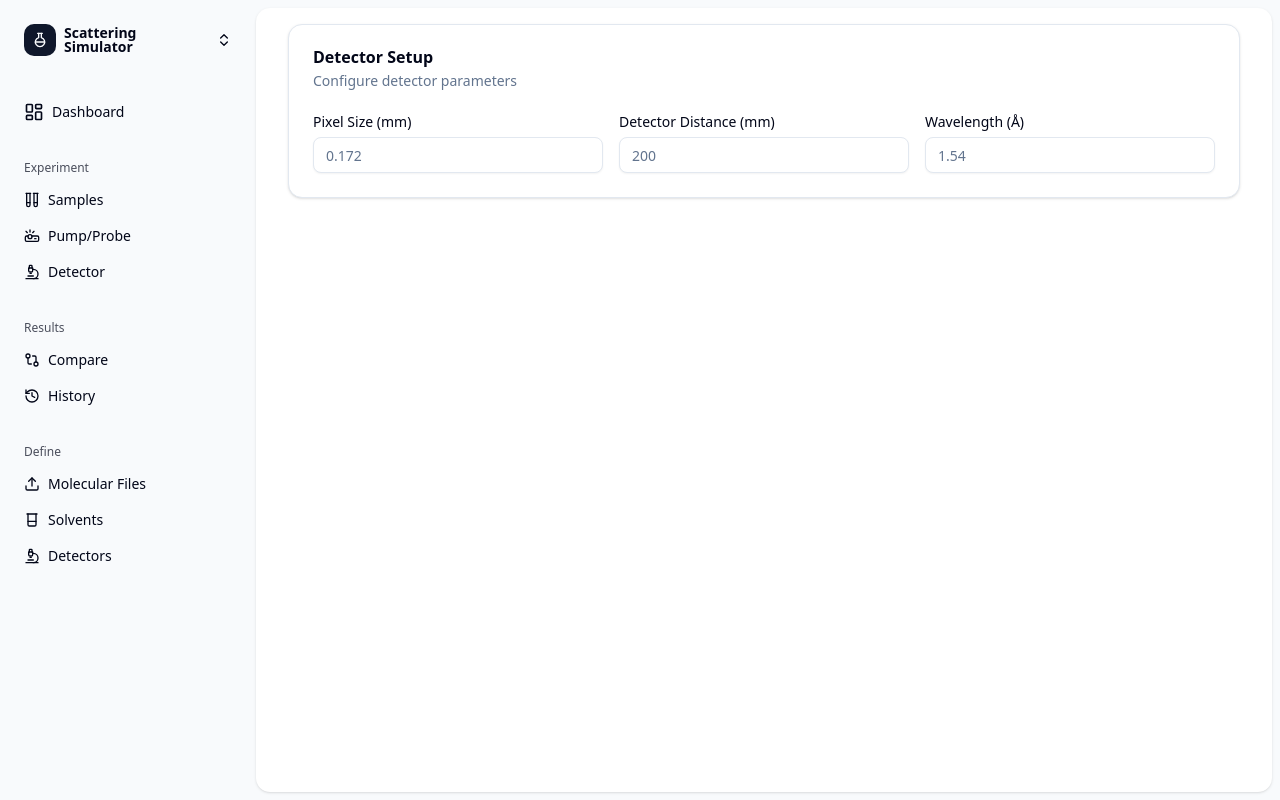
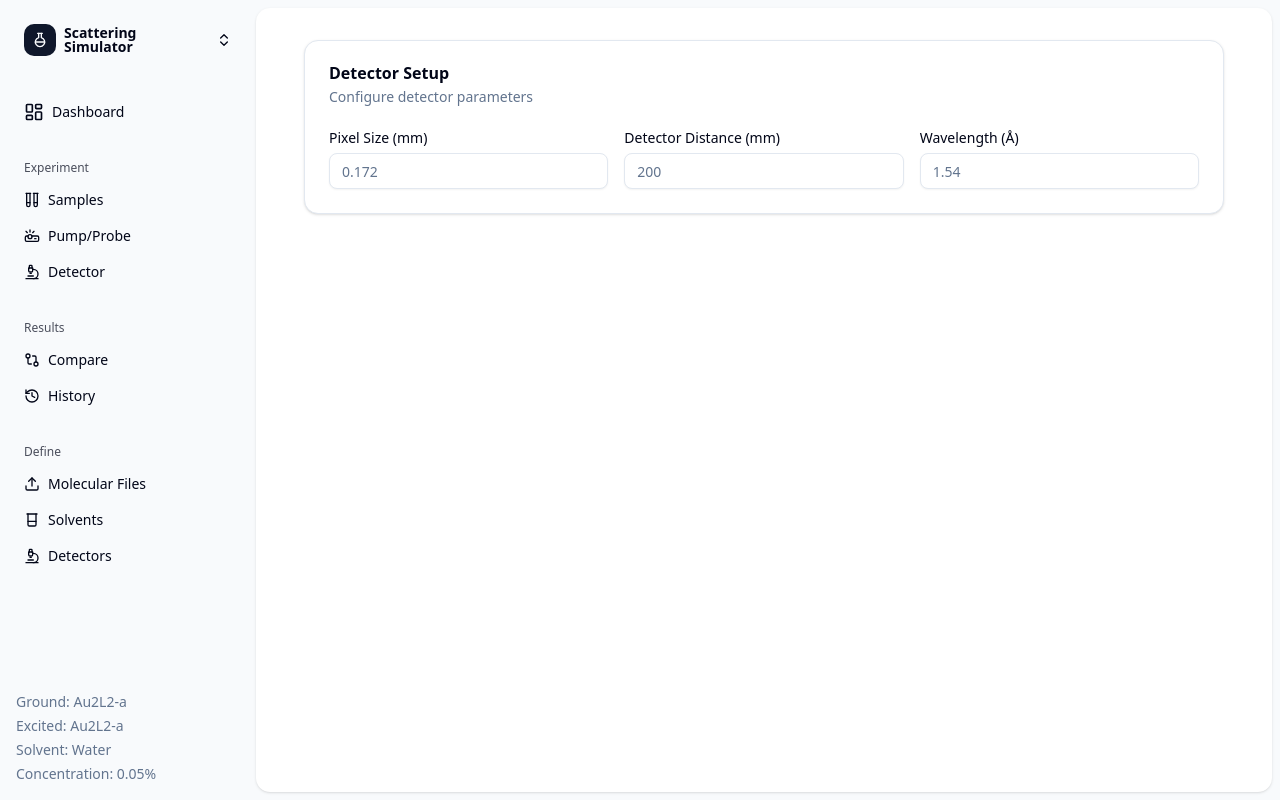
Before and after one commit to European-XFEL/dds-app, a SvelteKit app: page /experiment/detector in a window 1280 px wide. Built offline with nearby package versions, Linux system fonts and the light colour scheme.

Commit message:
feat(state): use central app state

```diff
--- a/src/components/layout/shell.svelte
+++ b/src/components/layout/shell.svelte
@@ -4,7 +4,7 @@
 	import * as Sidebar from '$lib/components/ui/sidebar/index.js';
 	import AppSidebar from '$components/layout/sidebar.svelte';
 
-	let { children } = $props();
+	let { sample, children } = $props();
 </script>
 
 <svelte:head>
@@ -12,7 +12,7 @@
 </svelte:head>
 
 <Sidebar.Provider>
-	<AppSidebar />
+	<AppSidebar {sample} />
 	<Sidebar.Inset>
 		<div class="flex flex-1 flex-col gap-4 p-4 pt-0">
 			{@render children()}
--- a/src/components/layout/sidebar.svelte
+++ b/src/components/layout/sidebar.svelte
@@ -77,8 +77,14 @@
 	import type { ComponentProps } from 'svelte';
 	import { LayoutDashboard } from '@lucide/svelte';
 	import { GitCompare } from '@lucide/svelte';
+	import type { SampleDetails } from '$lib/types';
+	// import SamplePopover from '$components/ui/sample-popover.svelte';
 
-	let { ref = $bindable(null), ...restProps }: ComponentProps<typeof Sidebar.Root> = $props();
+	type SidebarWrapperProps = ComponentProps<typeof Sidebar.Root> & {
+		sample: SampleDetails;
+	};
+
+	let { sample = $bindable(), ref = $bindable(null), ...restProps }: SidebarWrapperProps = $props();
 </script>
 
 <Sidebar.Root bind:ref variant="inset" {...restProps}>
@@ -124,4 +130,10 @@
 			</Sidebar.Group>
 		{/each}
 	</Sidebar.Content>
+	<Sidebar.Footer class="grid gap-1 text-sm text-muted-foreground">
+		<span>Ground: {sample.molecule_ground}</span>
+		<span>Excited: {sample.molecule_excited}</span>
+		<span>Solvent: {sample.solvent}</span>
+		<span>Concentration: {sample.concentration}%</span>
+	</Sidebar.Footer>
 </Sidebar.Root>
--- /dev/null
+++ b/src/lib/types.ts
@@ -0,0 +1,35 @@
+export type SampleDetails = {
+	/** Molecule identifier. */
+	molecule_ground: string;
+	molecule_excited: string;
+	/** Solvent identifier. */
+	solvent: string;
+	/** Concentration percentage. */
+	concentration: number;
+};
+
+export type ProbeDetails = {
+	LaserEnergy: number;
+	ExcitedFrac: number;
+	ExcitedPotential: number;
+};
+
+export type QVals = {
+	min: number;
+	max: number;
+	step: number;
+};
+
+export type Detector = {
+	name: string;
+};
+
+export type SimulationDetails = {
+	sample: SampleDetails;
+	molecules: string[];
+	solvents: string[];
+	sample_ground: string;
+	sample_excited: string;
+	q_vals: QVals;
+	detector: Detector;
+};
--- a/src/routes/+layout.svelte
+++ b/src/routes/+layout.svelte
@@ -1,8 +1,14 @@
 <script lang="ts">
+	import { appState } from './state.svelte';
 	import AppShell from '$components/layout/shell.svelte';
+
+	let { sample } = $state(appState);
+
 	let { children } = $props();
 </script>
 
-<AppShell>
-	{@render children()}
+<AppShell {sample}>
+	<div class="flex flex-1 flex-col gap-4 p-4">
+		{@render children()}
+	</div>
 </AppShell>
--- /dev/null
+++ b/src/routes/state.svelte.ts
@@ -0,0 +1,25 @@
+import type { SimulationDetails } from '$lib/types';
+
+const defaultMolecules: string[] = ['Au2L2-a', 'Au2L2-b', 'Au2L2-c'];
+
+const defaultSolvents: string[] = ['Water', 'Ethanol', 'Acetonitrile'];
+
+const defaultSample = {
+	name: 'Sample A',
+	molecule_ground: defaultMolecules[0],
+	molecule_excited: defaultMolecules[0],
+	solvent: defaultSolvents[0],
+	concentration: 0.05
+};
+
+const initial: SimulationDetails = {
+	sample: defaultSample,
+	molecules: defaultMolecules,
+	solvents: defaultSolvents,
+	sample_excited: '',
+	sample_ground: '',
+	q_vals: { min: 0, max: 0, step: 0 },
+	detector: { name: 'foo' }
+};
+
+export const appState = $state(initial);
```
Also changed, not shown: src/lib/types/sample.ts (deleted, +0 -13 lines).
